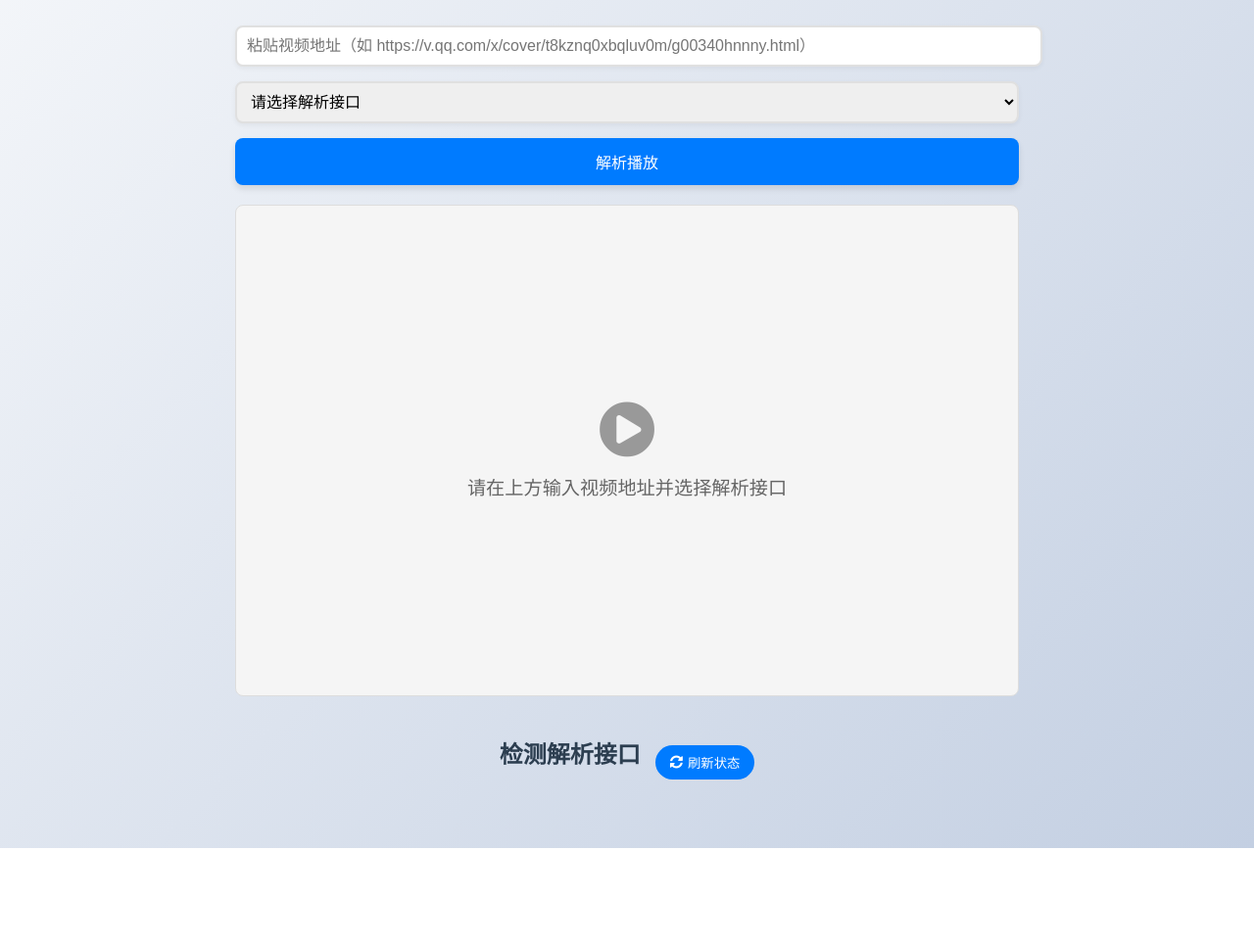
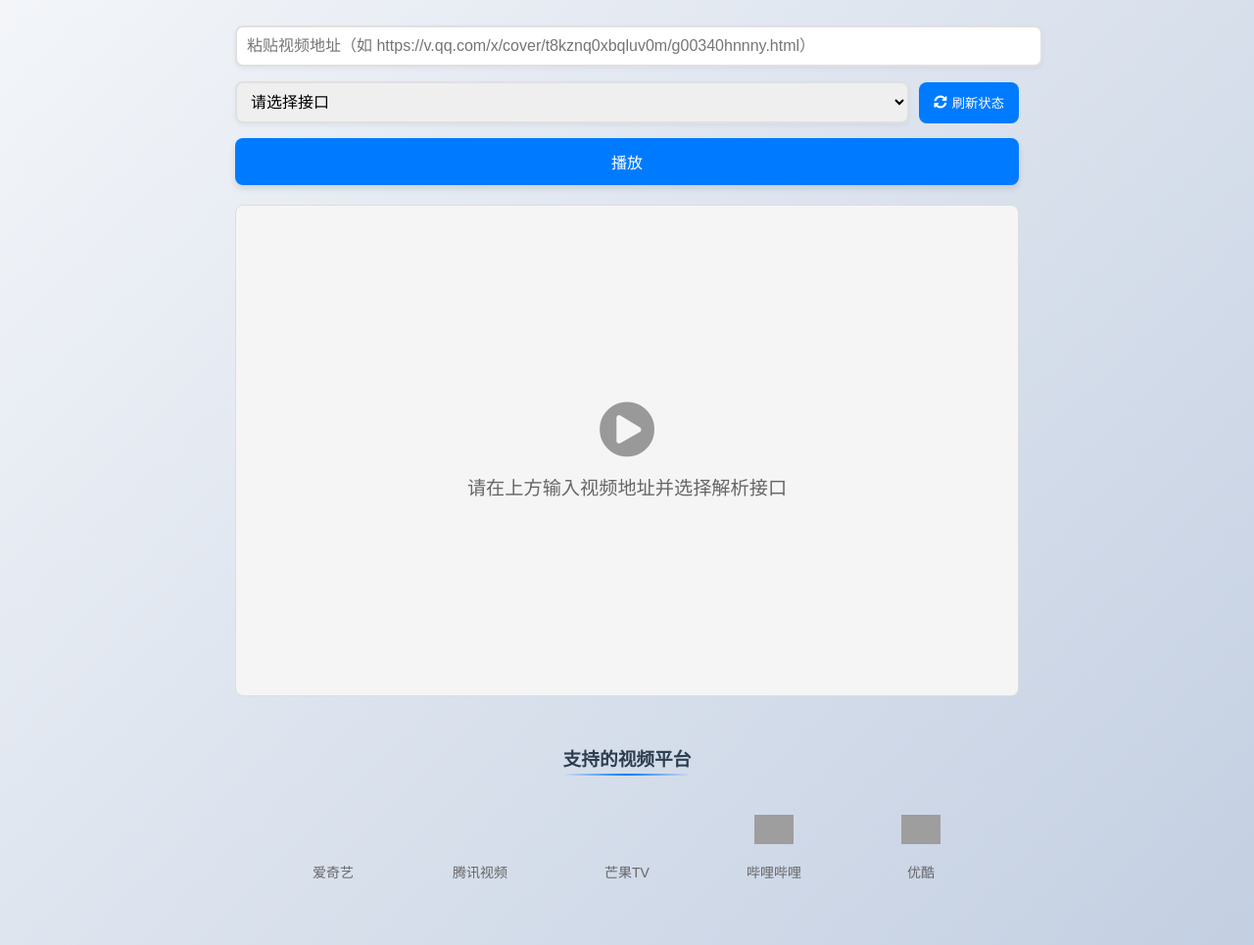
Before and after one commit to Lorboer/Lorboer.GitHub.io, a plain HTML site: page public/index.html in a window 1280 px wide. Shown: the part 101-1066 px from the top of the page at 98% size. Before the commit the page ends 967 px from the top, so only its background shows below. Drawn offline with Linux system fonts and the light colour scheme; no server answers; grey boxes are pictures that could not be loaded.

Commit message:
大更新111

```diff
--- a/public/assets/app.js
+++ b/public/assets/app.js
@@ -55,18 +55,20 @@ let apiData = []; // 存储接口数据
 // 更新检测接口状态的函数
 async function refreshApiStatus() {
     const refreshBtn = document.getElementById('refresh-btn');
-    const container = document.getElementById('links-container');
+    const select = document.getElementById('parser-select');
 
     // 添加旋转动画
     refreshBtn.classList.add('rotating');
 
     // 检查每个接口的状态
-    const cards = container.querySelectorAll('.api-card');
-    for (let i = 0; i < cards.length; i++) {
-        const card = cards[i];
-        const url = apiData[i].url;
-        const isActive = await checkApiStatus(url);
-        updateCardStatus(card, isActive);
+    for (let i = 0; i < select.options.length; i++) {
+        if (select.options[i].value) {
+            const isActive = await checkApiStatus(select.options[i].value);
+            // 根据状态更新选项文本
+            const option = select.options[i];
+            option.textContent = `${apiData[i-1].title} ${isActive ? '✓' : '✗'}`;
+            option.style.color = isActive ? '#4CAF50' : '#f44336';
+        }
     }
 
     // 移除旋转动画
@@ -83,27 +85,10 @@ fetch('links.json')
 
         // 清空原有内容
         container.innerHTML = '';
-        select.innerHTML = '<option value="" disabled selected>请选择解析接口</option>';
+        select.innerHTML = '<option value="" disabled selected>请选择接口</option>';
 
-        // 动态填充接口列表和选择框
+        // 只创建选择框选项
         data.forEach(item => {
-            // 创建卡片
-            const card = document.createElement('div');
-            card.className = 'api-card';
-
-            // 添加状态指示器
-            const statusIndicator = document.createElement('div');
-            statusIndicator.className = 'status-indicator';
-
-            // 添加标题
-            const title = document.createElement('h3');
-            title.textContent = item.title;
-
-            card.appendChild(statusIndicator);
-            card.appendChild(title);
-            container.appendChild(card);
-
-            // 添加到下拉选择框
             const option = document.createElement('option');
             option.value = item.url;
             option.textContent = item.title;
--- a/public/assets/style.css
+++ b/public/assets/style.css
@@ -33,7 +33,14 @@ body {
     outline: none;
 }
 
+.select-container {
+    display: flex;
+    gap: 10px;
+    align-items: center;
+}
+
 #parser-select {
+    flex: 1;
     width: 100%;
     padding: 10px;
     font-size: 16px;
@@ -292,25 +299,18 @@ h1:hover:after, h2:hover:after {
 }
 
 /* 刷新按钮样式 */
-.title-container {
-    display: flex;
-    align-items: center;
-    justify-content: center;
-    gap: 15px;
-    margin-bottom: 20px;
-}
-
 .refresh-btn {
+    padding: 10px 15px;
     background: #007bff;
     color: white;
     border: none;
-    padding: 8px 15px;
-    border-radius: 20px;
+    border-radius: 8px;
     cursor: pointer;
     display: flex;
     align-items: center;
     gap: 5px;
     transition: all 0.3s ease;
+    height: 42px; /* 保持与select相同高度 */
 }
 
 .refresh-btn:hover {
@@ -330,3 +330,103 @@ h1:hover:after, h2:hover:after {
 .refresh-btn.rotating i {
     animation: rotate 1s linear infinite;
 }
+
+/* 平台列表样式 */
+.platforms-container {
+    margin: 30px 0;
+    text-align: center;
+}
+
+.platforms-container h3 {
+    color: #2c3e50;
+    margin-bottom: 20px;
+    position: relative;
+    display: inline-block;
+    padding-bottom: 5px;
+}
+
+.platforms-container h3:after {
+    content: '';
+    position: absolute;
+    bottom: 0;
+    left: 0;
+    width: 100%;
+    height: 2px;
+    background: linear-gradient(to right, transparent, #007bff, transparent);
+}
+
+.platform-list {
+    display: flex;
+    justify-content: center;
+    gap: 20px;
+    flex-wrap: wrap;
+}
+
+.platform-item {
+    display: flex;
+    flex-direction: column;
+    align-items: center;
+    text-decoration: none;
+    color: #666;
+    padding: 15px;
+    border-radius: 10px;
+    transition: all 0.3s ease;
+    min-width: 100px;
+}
+
+.platform-item:hover {
+    background: rgba(0,123,255,0.1);
+    transform: translateY(-5px);
+    color: #007bff;
+}
+
+.platform-icon {
+    width: 40px;
+    height: 40px;
+    margin-bottom: 8px;
+    background-size: contain;
+    background-repeat: no-repeat;
+    background-position: center;
+}
+
+.platform-icon.iqiyi {
+    background-image: url('https://www.iqiyi.com/favicon.ico');
+}
+
+.platform-icon.qq {
+    background-image: url('https://v.qq.com/favicon.ico');
+}
+
+.platform-icon.mgtv {
+    background-image: url('https://www.mgtv.com/favicon.ico');
+}
+
+.platform-icon.bilibili {
+    background-image: url('https://s1.aigei.com/src/img/png/73/73c706890d074fb3ba1e4db69c7b9542.png?imageMogr2/auto-orient/thumbnail/!282x282r/gravity/Center/crop/282x282/quality/85/%7CimageView2/2/w/282&e=2051020800&token=P7S2Xpzfz11vAkASLTkfHN7Fw-oOZBecqeJaxypL:vXUx7We4RaHHT5R52GdqbnWZq84=');
+}
+
+.platform-icon.youku {
+    background-image: url('https://img.alicdn.com/imgextra/i2/O1CN01BeAcgL1ywY0G5nSn8_!!6000000006643-2-tps-195-195.png');
+}
+
+.platform-item span {
+    margin-top: 5px;
+    font-size: 14px;
+}
+
+/* 响应式设计 */
+@media (max-width: 600px) {
+    .platform-list {
+        gap: 10px;
+    }
+
+    .platform-item {
+        padding: 10px;
+        min-width: 80px;
+    }
+
+    .platform-icon {
+        width: 30px;
+        height: 30px;
+    }
+}
--- a/public/index.html
+++ b/public/index.html
@@ -1,7 +1,7 @@
 <!DOCTYPE html>
 <html>
 <head>
-    <title>视频解析网站</title>
+    <title>GuliGuli视频播放</title>
     <link rel="stylesheet" href="assets/style.css">
     <link rel="stylesheet" href="https://cdnjs.cloudflare.com/ajax/libs/font-awesome/5.15.4/css/all.min.css">
     <!-- 添加默认解析接口数据 -->
@@ -19,17 +19,17 @@
         <div class="usage">
             <h4>使用方法：</h4>
             <ol>
-                <li>复制需要解析的视频链接</li>
+                <li>去视频平台复制需要的视频链接（例如：腾讯、爱奇艺、优酷、乐视、芒果、搜狐等）</li>
                 <li>将链接粘贴到输入框中</li>
-                <li>从下拉菜单选择解析接口</li>
-                <li>点击"解析播放"按钮</li>
+                <li>从下拉菜单选择接口</li>
+                <li>点击"播放"按钮</li>
                 <li>等待视频加载完成即可观看</li>
             </ol>
         </div>
     </div>
 
     <div class="container">
-        <h1>视频解析工具</h1>
+        <h1>GuliGuli视频播放</h1>
 
         <!-- 用户输入区域 -->
         <div class="input-group">
@@ -37,16 +37,20 @@
         </div>
 
         <!-- 解析接口选择 -->
-        <div class="input-group">
+        <div class="input-group select-container">
             <select id="parser-select">
-                <option value="" disabled selected>请选择解析接口</option>
+                <option value="" disabled selected>请选择接口</option>
                 <!-- 动态填充选项 -->
             </select>
+            <button id="refresh-btn" class="refresh-btn">
+                <i class="fas fa-sync-alt"></i>
+                刷新状态
+            </button>
         </div>
 
         <!-- 解析按钮 -->
         <div class="input-group">
-            <button id="parse-btn">解析播放</button>
+            <button id="parse-btn">播放</button>
         </div>
 
         <!-- 添加加载动画容器 -->
@@ -55,14 +59,33 @@
         <!-- 视频播放容器 -->
         <div id="video-container"></div>
 
-        <!-- 修改解析接口列表标题部分 -->
-        <div class="title-container">
-            <h2>检测解析接口</h2>
-            <button id="refresh-btn" class="refresh-btn">
-                <i class="fas fa-sync-alt"></i>
-                刷新状态
-            </button>
+        <!-- 支持的平台列表 -->
+        <div class="platforms-container">
+            <h3>支持的视频平台</h3>
+            <div class="platform-list">
+                <a href="https://www.iqiyi.com" target="_blank" class="platform-item">
+                    <i class="platform-icon iqiyi"></i>
+                    <span>爱奇艺</span>
+                </a>
+                <a href="https://v.qq.com" target="_blank" class="platform-item">
+                    <i class="platform-icon qq"></i>
+                    <span>腾讯视频</span>
+                </a>
+                <a href="https://www.mgtv.com" target="_blank" class="platform-item">
+                    <i class="platform-icon mgtv"></i>
+                    <span>芒果TV</span>
+                </a>
+                <a href="https://www.bilibili.com" target="_blank" class="platform-item">
+                    <i class="platform-icon bilibili"></i>
+                    <span>哔哩哔哩</span>
+                </a>
+                <a href="https://www.youku.com" target="_blank" class="platform-item">
+                    <i class="platform-icon youku"></i>
+                    <span>优酷</span>
+                </a>
+            </div>
         </div>
+
         <div id="links-container"></div>
         <script src="assets/app.js"></script>
     </div>
--- /dev/null
+++ b/public/links.json
@@ -0,0 +1,22 @@
+[
+    {
+        "title": "选集接口1",
+        "url": "https://www.ckplayer.vip/jiexi/?url="
+    },
+    {
+        "title": "选集接口2",
+        "url": "https://www.pangujiexi.com/jiexi/?url="
+    },
+    {
+        "title": "选集接口3",
+        "url": "https://www.8090g.cn/?url="
+    },
+    {
+        "title": "选集接口4",
+        "url": "https://www.8090g.cn/jiexi/?url="
+    },
+    {
+        "title": "选集接口5",
+        "url": "https://jx.m3u8.tv/jiexi/?url="
+    }
+]
```
Also changed, not shown: 1 other file.
